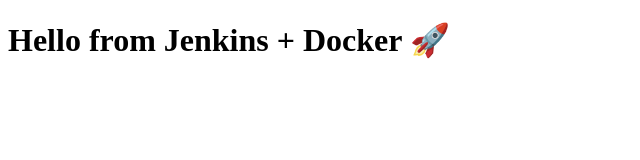
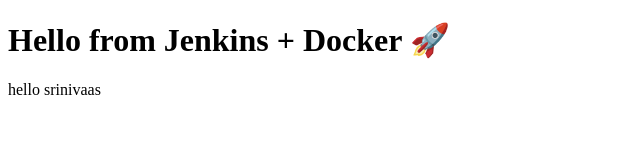
Before and after one commit to srinivasulu2004/jenins-repo, a plain HTML site: page index.html in a window 1280 px wide. Shown: the whole page, without its empty margins (0-640 px from the left). Drawn offline with Linux system fonts and the light colour scheme.

Commit message:
Update index.html

```diff
--- a/index.html
+++ b/index.html
@@ -6,5 +6,6 @@
 </head>
 <body>
   <h1>Hello from Jenkins + Docker 🚀</h1>
+  <p> hello srinivaas</p>
 </body>
 </html>
```
